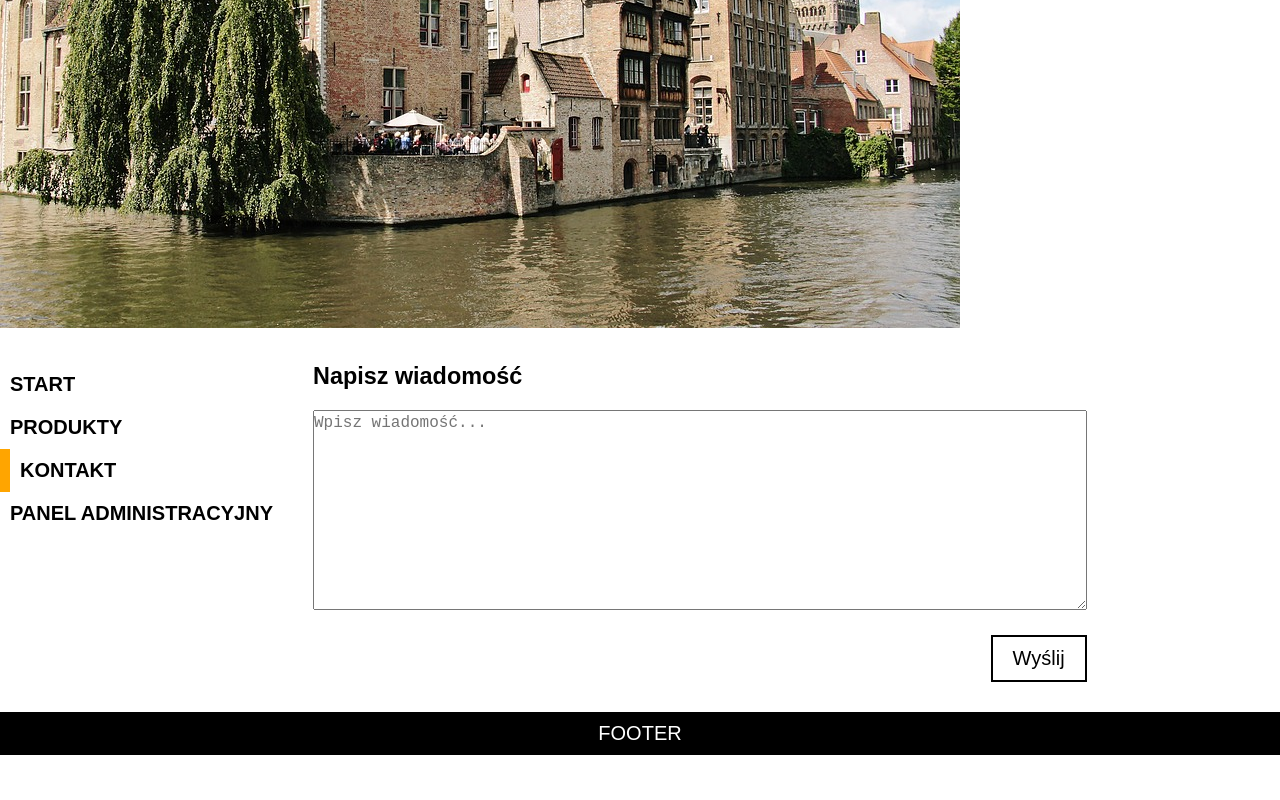
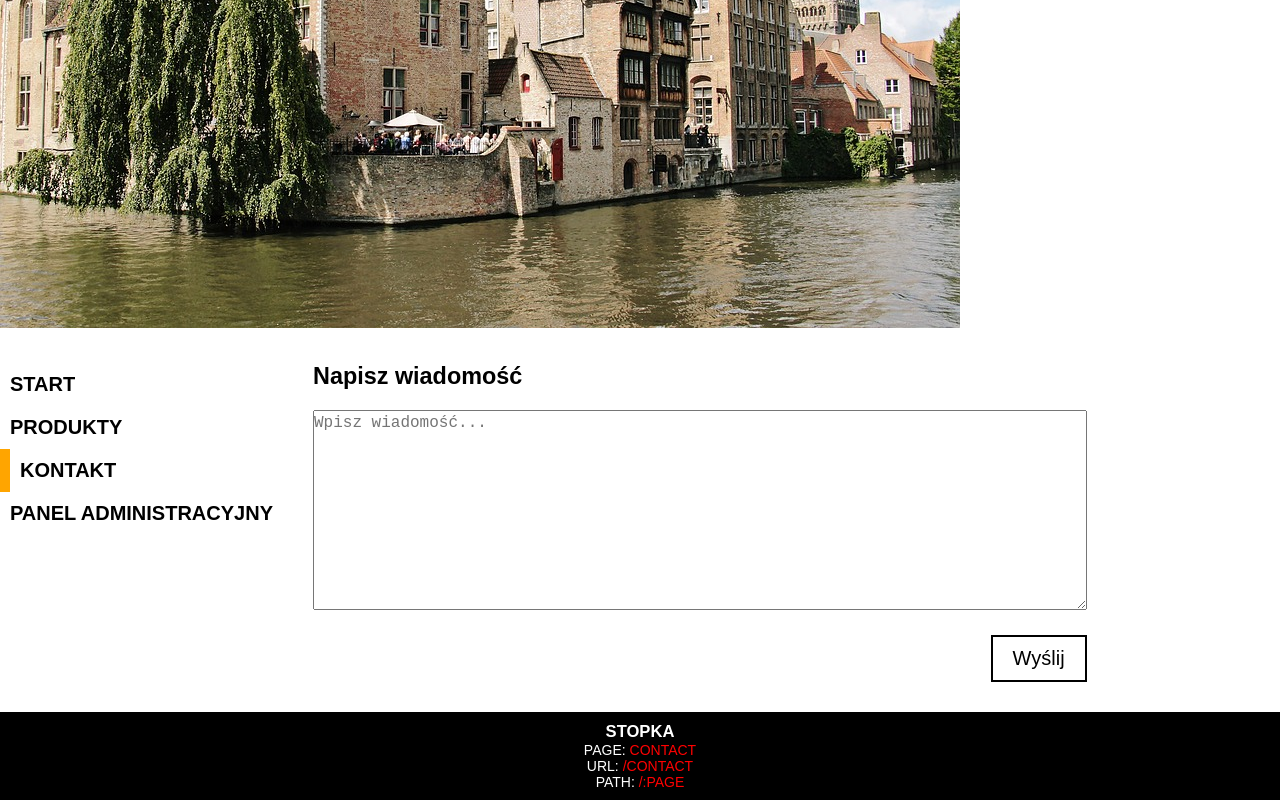
Before and after one commit to GrzegorzChmiel/Samuraj-Programowania, a React (Create React App) app: page /contact in a window 1280 px wide. Shown: the part 309-1109 px from the top of the page. Before the commit the page ends 1064 px from the top, so only its background shows below. Built offline with nearby package versions, Linux system fonts and the light colour scheme; a web font is replaced by a local one.

Commit message:
S10 L115

```diff
--- a/src/layouts/Footer.js
+++ b/src/layouts/Footer.js
@@ -1,7 +1,68 @@
 import React from "react";
+import { Route } from "react-router-dom";
+import "../styles/Footer.css";
 
 const Footer = () => {
-   return <div>Footer</div>;
+   return (
+      <>
+         <h5>Stopka</h5>
+         <Route
+            path="/"
+            exact
+            render={(props) => (
+               <>
+                  <p>
+                     Page: <span>{props.match.params.page}</span>
+                  </p>
+                  <p>
+                     Url: <span>{props.match.url}</span>
+                  </p>
+                  <p>
+                     Path: <span>{props.match.path}</span>
+                  </p>
+               </>
+            )}
+         ></Route>
+
+         <Route
+            path="/:page"
+            exact
+            render={(props) => (
+               <>
+                  <p>
+                     Page: <span>{props.match.params.page}</span>
+                  </p>
+                  <p>
+                     Url: <span>{props.match.url}</span>
+                  </p>
+                  <p>
+                     Path: <span>{props.match.path}</span>
+                  </p>
+               </>
+            )}
+         ></Route>
+         <Route
+            path="/:page/:name"
+            exact
+            render={(props) => (
+               <>
+                  <p>
+                     Page: <span>{props.match.params.page}</span>
+                  </p>
+                  <p>
+                     Name: <span>{props.match.params.name}</span>
+                  </p>
+                  <p>
+                     Url: <span>{props.match.url}</span>
+                  </p>
+                  <p>
+                     Path: <span>{props.match.path}</span>
+                  </p>
+               </>
+            )}
+         ></Route>
+      </>
+   );
 };
 
 export default Footer;
```
